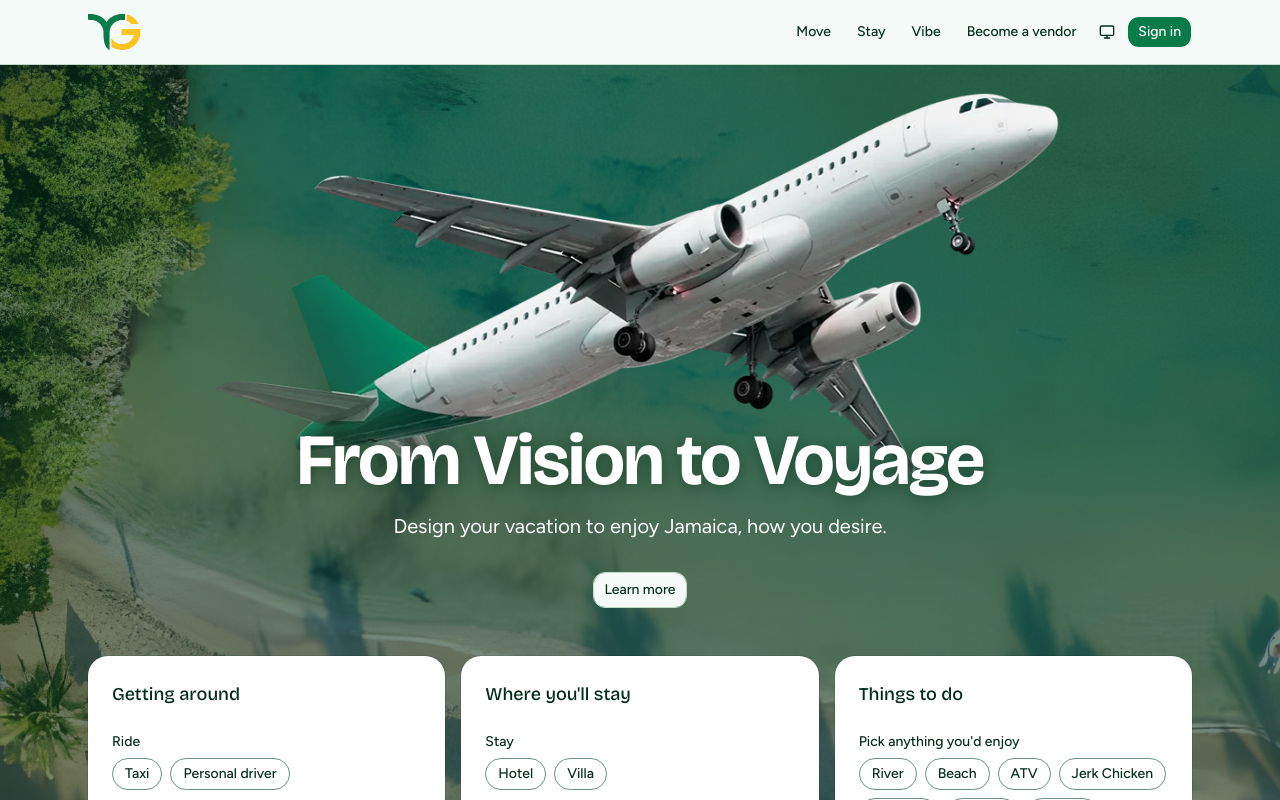
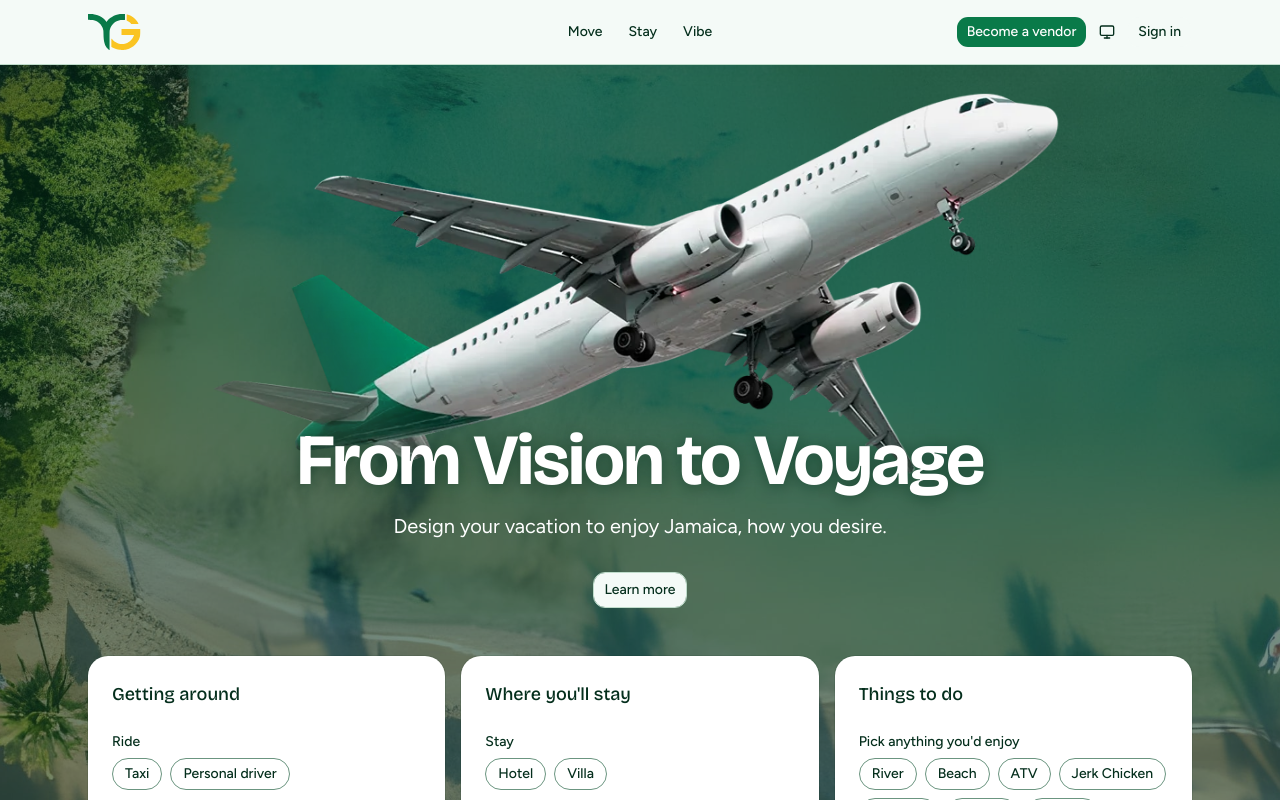
Before and after one commit to dorianbucknor/yaad-guide, a Next.js app: page / in a window 1280 px wide. Shown: the top 800 px of the page. Built offline with nearby package versions, Linux system fonts and the light colour scheme.

Commit message:
feat(header): center the nav links and fill the vendor button
Co-Authored-By: Claude Sonnet 5.5 <noreply@anthropic.com>

```diff
--- a/src/components/landing/site-header.tsx
+++ b/src/components/landing/site-header.tsx
@@ -55,8 +55,13 @@ export function SiteHeader(): React.JSX.Element {
       >
         Skip to main content
       </a>
-      <div className="mx-auto flex h-16 max-w-6xl items-center justify-between gap-4 px-4 md:px-6">
-        <Link href="/" aria-label="YaadGuide home" className="flex min-h-11 items-center">
+      {/*
+        From md up a three-column grid: the two 1fr side columns are equal, so the
+        nav in the auto middle column sits at the true center whatever the logo and
+        the actions measure. Below md: logo and menu at either end.
+      */}
+      <div className="mx-auto flex h-16 max-w-6xl items-center justify-between gap-4 px-4 md:grid md:grid-cols-[1fr_auto_1fr] md:px-6">
+        <Link href="/" aria-label="YaadGuide home" className="flex min-h-11 items-center justify-self-start">
           <Logo className="h-9 w-auto" />
         </Link>
 
@@ -66,14 +71,18 @@ export function SiteHeader(): React.JSX.Element {
               {label}
             </a>
           ))}
-          <Link href="/auth/vendor" className={buttonVariants({ variant: "ghost" })}>
+        </nav>
+
+        {/* Become a vendor is the filled button here; yellow stays reserved for the quick-start's Create itinerary. */}
+        <div className="hidden items-center gap-1 justify-self-end md:flex">
+          <Link href="/auth/vendor" className={buttonVariants()}>
             Become a vendor
           </Link>
           <ThemeToggle />
-          <Link href="/auth/sign-in" className={buttonVariants()}>
+          <Link href="/auth/sign-in" className={buttonVariants({ variant: "outline" })}>
             Sign in
           </Link>
-        </nav>
+        </div>
 
         <div className="flex items-center gap-1 md:hidden">
           <ThemeToggle />
@@ -99,14 +108,10 @@ export function SiteHeader(): React.JSX.Element {
                     {label}
                   </a>
                 ))}
-                <Link
-                  href="/auth/vendor"
-                  onClick={close}
-                  className={buttonVariants({ variant: "ghost", className: "justify-start" })}
-                >
+                <Link href="/auth/vendor" onClick={close} className={buttonVariants({ className: "mt-2" })}>
                   Become a vendor
                 </Link>
-                <Link href="/auth/sign-in" onClick={close} className={buttonVariants()}>
+                <Link href="/auth/sign-in" onClick={close} className={buttonVariants({ variant: "outline" })}>
                   Sign in
                 </Link>
               </nav>
```
